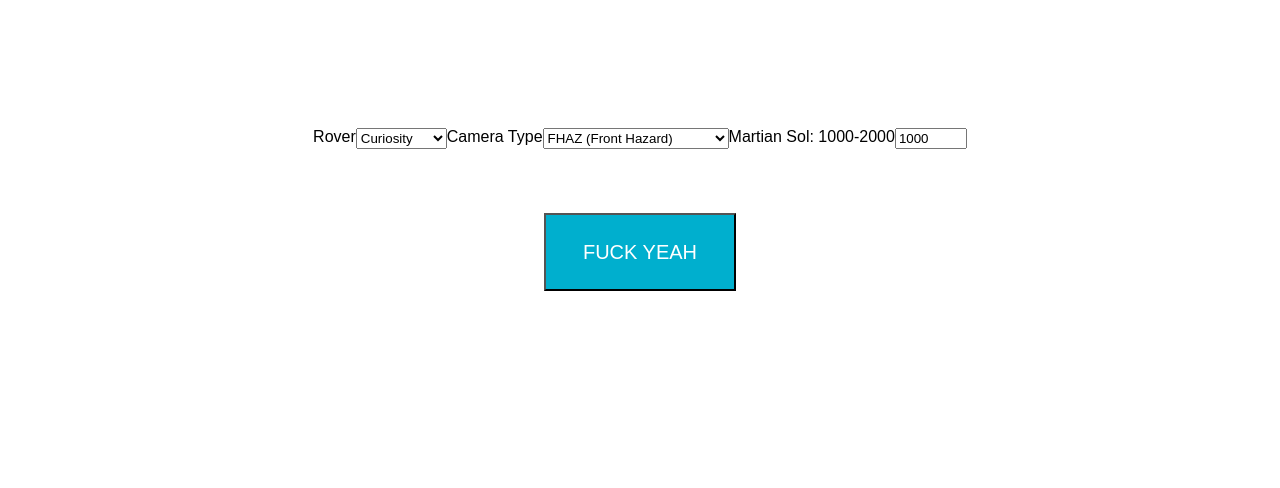
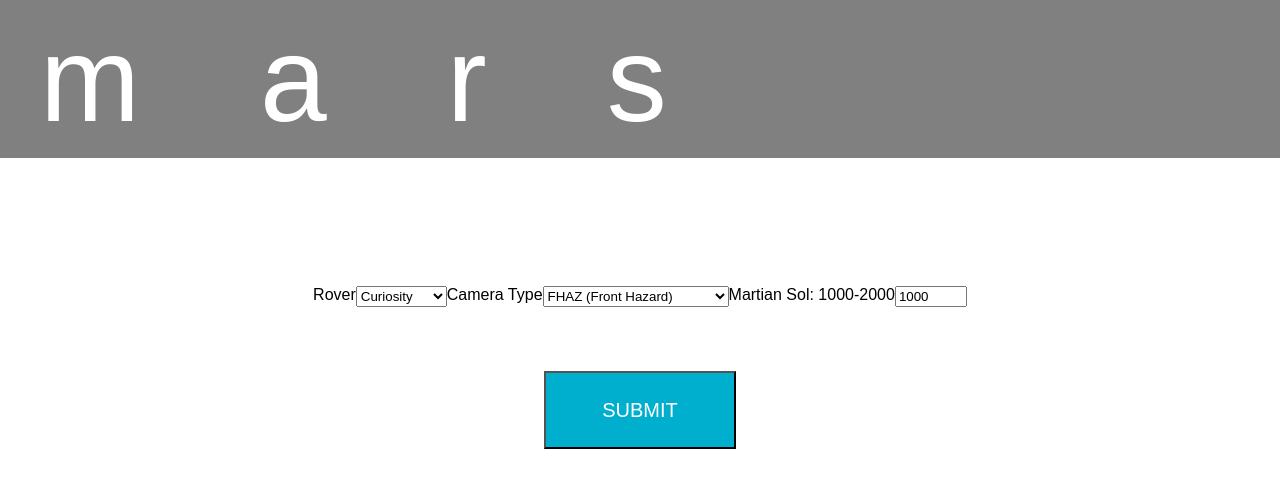
Before and after one commit to victoriarainc/mars, a React (Create React App) app: page / in a window 1280 px wide. Shown: the top 488 px of the page. Built offline with nearby package versions, Linux system fonts and the light colour scheme.

Commit message:
added header to begin styling app

```diff
--- a/src/components/App.js
+++ b/src/components/App.js
@@ -2,10 +2,11 @@ import React, { Component } from 'react';
 import '../styles/App.css';
 import GetImageForm from './GetImageForm';
 
-class App extends Component {
+export default class App extends Component {
   render() {
     return (
       <div>
+        <p className='title'>mars</p>
 
         <GetImageForm />
 
@@ -13,5 +14,3 @@ class App extends Component {
     );
   }
 }
-
-export default App;
--- a/src/components/GetImageButton.js
+++ b/src/components/GetImageButton.js
@@ -4,6 +4,7 @@ export default class GetImageButton extends Component {
   constructor(props) {
     super(props);
   }
+
   render() {
     return (
       <button onClick={this.props.action} style={this.props.style}>{this.props.prompt}</button>
--- a/src/components/GetImageForm.js
+++ b/src/components/GetImageForm.js
@@ -121,7 +121,7 @@ export default class GetImageForm extends Component {
             <label htmlFor="sol">Martian Sol: 1000-2000</label>
             <input type="number" onChange={this.handleSol} max="2000" min="1000" value={this.state.sol}/>
           </form>
-          <GetImageButton action={this.fetchRoverImage} prompt='Fuck Yeah' style={butt}/>
+          <GetImageButton action={this.fetchRoverImage} prompt='Submit' style={butt}/>
           <ImageDisplay images={this.state.images} style={conStyle}/>
         </div>
       )
--- a/src/styles/index.css
+++ b/src/styles/index.css
@@ -3,3 +3,12 @@ body {
   padding: 0;
   font-family: sans-serif;
 }
+
+.title {
+  font-size: 120px;
+  margin: 0;
+  letter-spacing: 1em;
+  background-color: grey;
+  color: white;
+  padding: 10px 40px;
+}
```
